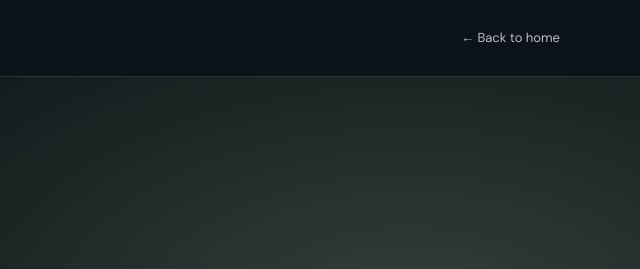
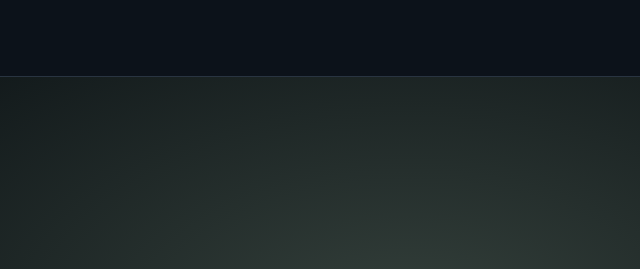
Before and after one commit to brikamei-cell/briankamei-co-retirement, a plain HTML site: page free-guide/index.html in a window 1280 px wide. Shown: the top 269 px of the page, 640-1280 px from the left. Drawn offline with nearby package versions, Linux system fonts and the light colour scheme.

Commit message:
Remove back home link from header

```diff
--- a/free-guide/index.html
+++ b/free-guide/index.html
@@ -70,7 +70,6 @@
 <header class="top">
 <div class="container">
 <a class="brand" href="/" aria-label="Brian Kamei homepage">BRIAN KAMEI</a>
-<a class="back-home" href="/">← Back to home</a>
 </div>
 </header>
 <main>
```
